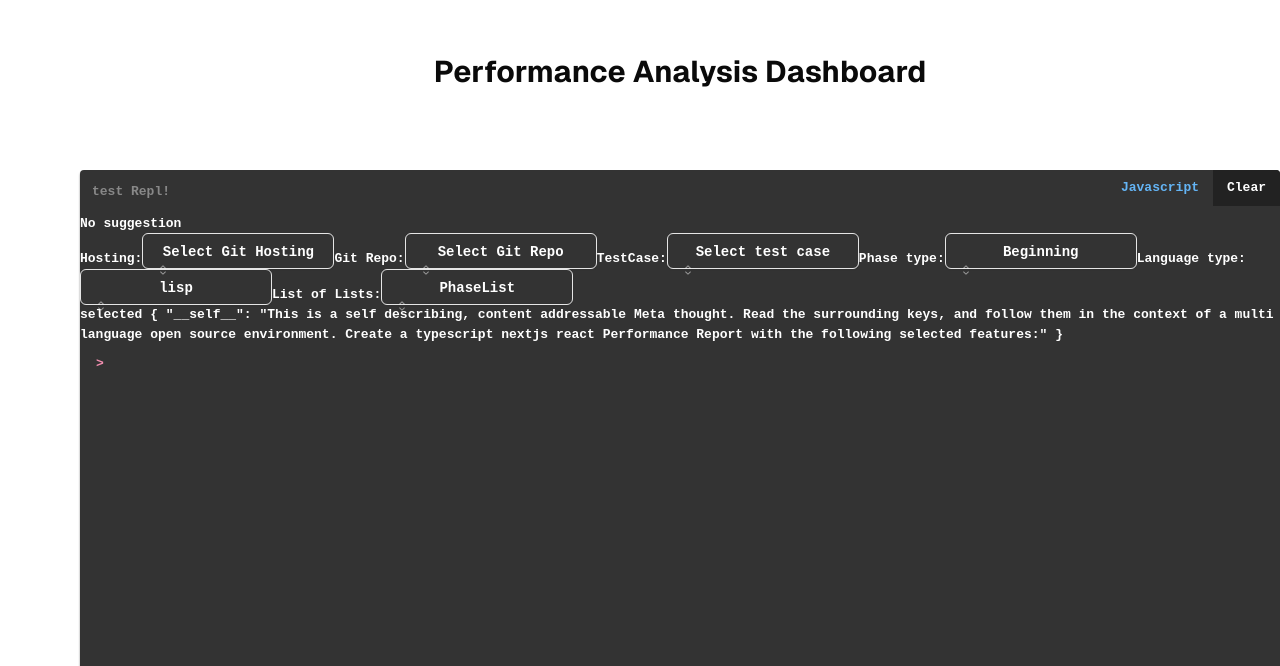
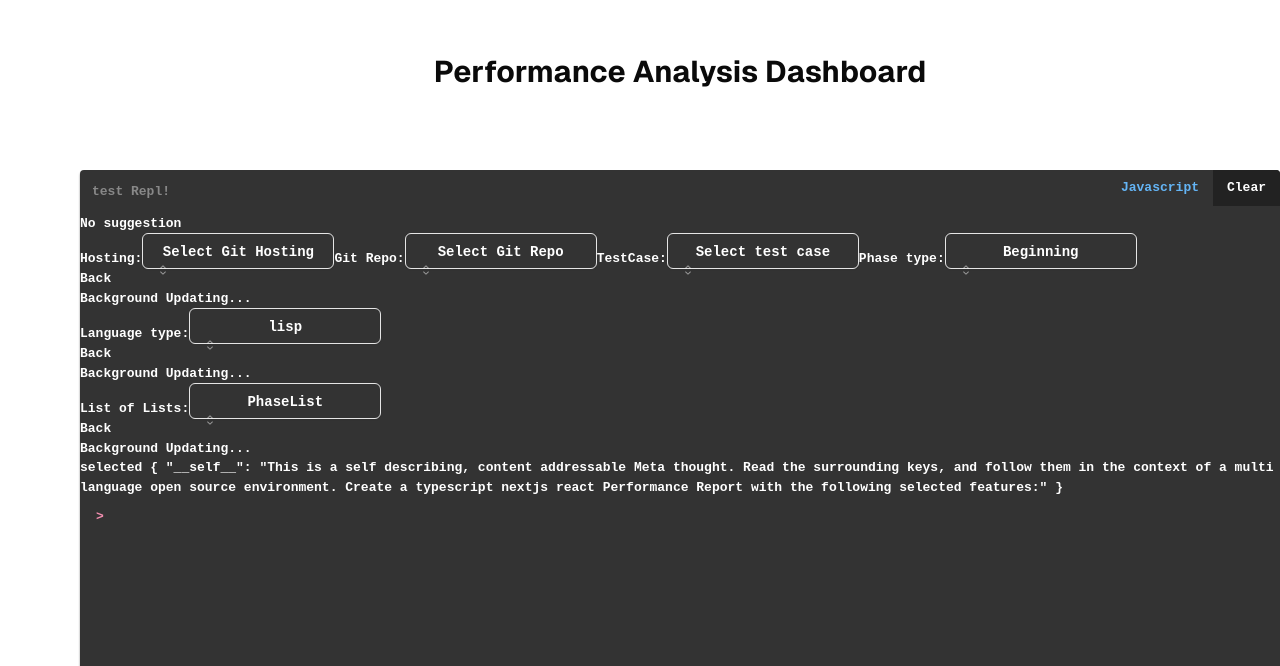
Before and after one commit to meta-introspector/react-shadcn-perf-report, a Next.js app: page / in a window 1280 px wide. Shown: the part 134-800 px from the top of the page. Built offline with nearby package versions, Linux system fonts and the light colour scheme.

Commit message:
creating generic loader

```diff
--- a/app/components/PerformanceAttributes.tsx
+++ b/app/components/PerformanceAttributes.tsx
@@ -1,5 +1,5 @@
 "use client"
-import { useReducer, useCallback, useState, useDeferredValue } from "react";
+import { useReducer, useCallback, useState, useDeferredValue, SetStateAction, Key } from "react";
 import { GenericListDefinition } from "../generics/GenericListDefinition";
 import { GenericTable } from "../types/GenericTable";
 import { GitRepoSelector } from "../sources/GitRepoSelector";
@@ -8,8 +8,9 @@ import { initialState } from "../states/initialState";
 import { Profile } from "../types/ProfileData";
 import { reportReducer } from "../states/reportReducer";
 import { TestCaseSelector } from "../sources/TestCaseSelector";
-import { GenericList as PhaseList } from "../lists/PhaseList";
+import { GenericList as PhaseList, getDescription as getPhaseDescription } from "../lists/PhaseList";
 import { GenericList as LanguageList } from "../lists/LanguageList";
+import { GenericType } from "../generics/Loader"
 /*
 import { MathList } from "./MathList";
 import { ResourceList } from "./ResourceList";
@@ -76,6 +77,7 @@ export function PerformanceAttributes(props:PerfAttrsProps) {
     ]
   });
 
+
   // {ConsumingModeList(setGenericState)}
   // {LayerList(setGenericState)}
   // {FunctionCategories(setGenericState)}
--- a/app/generics/GenericListDefinition.tsx
+++ b/app/generics/GenericListDefinition.tsx
@@ -1,6 +1,8 @@
 //@ObjectType()
 export type GenericElement = string;
 export class GenericListDefinition {
+  fetch?:any; // function pointer to get new data from outside
+  fetch_id?:any;
   sub_components?: GenericListDefinition[]
   listName!: string; // name of list
   //default!: string;
--- a/app/generics/ListSelector.tsx
+++ b/app/generics/ListSelector.tsx
@@ -1,6 +1,6 @@
 "use client"; // This is a client component
 
-import React, { useState, ReactNode, useEffect } from 'react';
+import React, { useState, ReactNode, useEffect, SetStateAction, Key } from 'react';
 import {
   Select,
   SelectContent,
@@ -11,12 +11,18 @@ import {
 
 import { Profile } from "../types/ProfileData";
 import { GenericListDefinition, GenericElement } from "./GenericListDefinition";
+import { GenericType } from './Loader';
 
 type GenericListProps = {
   definition: GenericListDefinition
   ,
   default: GenericElement
 }
+
+  function foo(value: SetStateAction<Key>): void {
+    throw new Error("Function not implemented.");
+  }
+
 export function GenericListDefinitionSelector(props:GenericListProps) {
 
   function listGenericList(x:GenericElement) :ReactNode {
@@ -62,6 +68,11 @@ export function GenericListDefinitionSelector(props:GenericListProps) {
           <SelectContent> {
             props.definition.values?.map(listGenericList)
           } </SelectContent>
-        </Select></span>
+      </Select>
+      {GenericType({
+	def:props.definition,
+	genericTypeId:props.definition.listName,
+	setGenericTypeId:foo})}
+    </span>
   )
 }
```
Also changed, not shown: app/react-repl/repl.tsx (+1 -23 lines).
